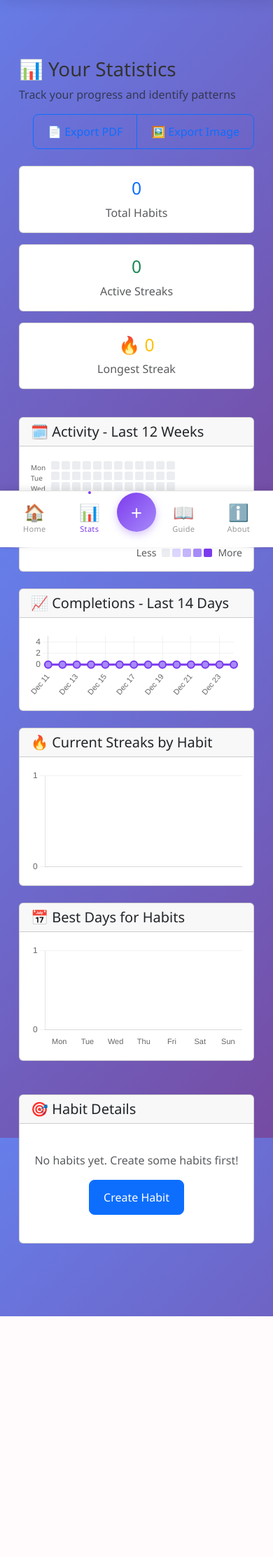
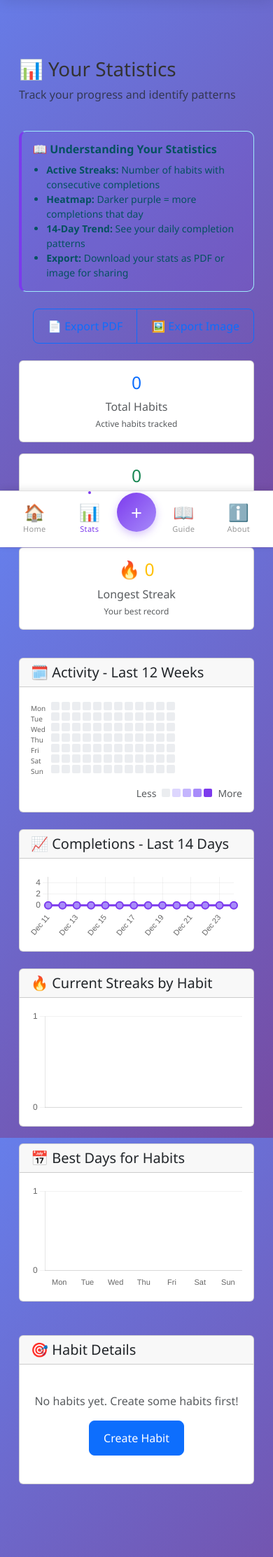
Before and after one commit to pav-vil/habit-tracker-app, a Flask app: page /stats/ in a window 390 px wide. Shown: the part 62-2287 px from the top of the page at 70% size. Before the commit the page ends 1943 px from the top, so only its background shows below. Run offline with Flask 3, Linux system fonts and the light colour scheme; the visitor is signed in with stand-in values (Sample User, id 1); data that the repository does not hold is empty; some libraries are stand-ins or nearby versions.

Commit message:
Add inline help text and comprehensive changelog
Enhanced user onboarding and documentation:

Features Added:
- Inline help banner on dashboard showing swipe gesture tips (mobile only)
- Comprehensive best practices guide on habit form with examples
- Tooltips and explanatory text on statistics page cards
- Detailed CHANGELOG.md documenting all versions from 1.0.0 to 1.4.0

Improvements:
- Better user understanding of statistics (Active Streaks, Heatmap, etc.)
- Clearer guidance on habit creation with specific examples
- Version history tracking for future updates
- Migration notes for each version

Files Modified:
- templates/dashboard.html: Added swipe gesture help banner
- templates/habit_form.html: Added best practices guide and examples
- templates/stats.html: Added tooltips and card descriptions
- CHANGELOG.md: Created comprehensive version history

🤖 Generated with [Claude Code](https://claude.com/claude-code)

Co-Authored-By: Claude Sonnet 4.5 <noreply@anthropic.com>

```diff
--- a/templates/stats.html
+++ b/templates/stats.html
@@ -11,6 +11,28 @@
             <h1><span aria-hidden="true">📊</span> Your Statistics</h1>
             <p class="text-muted">Track your progress and identify patterns</p>
         </div>
+    </div>
+
+    <!-- Helpful Guide Banner -->
+    <div class="alert alert-info mb-4" role="alert" style="border-left: 4px solid #7c3aed; background: rgba(124, 58, 237, 0.1);">
+        <h6 class="alert-heading mb-2"><strong>📖 Understanding Your Statistics</strong></h6>
+        <div class="row">
+            <div class="col-md-6">
+                <ul class="mb-0 small" style="padding-left: 1.2rem;">
+                    <li><strong>Active Streaks:</strong> Number of habits with consecutive completions</li>
+                    <li><strong>Heatmap:</strong> Darker purple = more completions that day</li>
+                </ul>
+            </div>
+            <div class="col-md-6">
+                <ul class="mb-0 small" style="padding-left: 1.2rem;">
+                    <li><strong>14-Day Trend:</strong> See your daily completion patterns</li>
+                    <li><strong>Export:</strong> Download your stats as PDF or image for sharing</li>
+                </ul>
+            </div>
+        </div>
+    </div>
+
+    <div class="row mb-4">
         <div class="col-md-4 text-end">
             <!-- Export Buttons -->
             <div class="btn-group" role="group" aria-label="Export options">
@@ -27,26 +49,32 @@
     <!-- Overview Cards -->
     <div class="row mb-4" role="region" aria-label="Statistics overview">
         <div class="col-md-4 mb-3">
-            <div class="card text-center h-100" role="article" aria-label="Total habits: {{ total_habits }}">
+            <div class="card text-center h-100" role="article" aria-label="Total habits: {{ total_habits }}"
+                 title="Total number of active habits you're tracking">
                 <div class="card-body">
                     <h2 class="text-primary" aria-label="{{ total_habits }} habits">{{ total_habits }}</h2>
                     <p class="text-muted mb-0">Total Habits</p>
+                    <small class="text-muted d-block mt-1" style="font-size: 0.75rem;">Active habits tracked</small>
                 </div>
             </div>
         </div>
         <div class="col-md-4 mb-3">
-            <div class="card text-center h-100" role="article" aria-label="Active streaks: {{ active_streaks }}">
+            <div class="card text-center h-100" role="article" aria-label="Active streaks: {{ active_streaks }}"
+                 title="Habits with at least 1 consecutive day of completion">
                 <div class="card-body">
                     <h2 class="text-success" aria-label="{{ active_streaks }} active streaks">{{ active_streaks }}</h2>
                     <p class="text-muted mb-0">Active Streaks</p>
+                    <small class="text-muted d-block mt-1" style="font-size: 0.75rem;">Consecutive completions</small>
                 </div>
             </div>
         </div>
         <div class="col-md-4 mb-3">
-            <div class="card text-center h-100" role="article" aria-label="Longest streak: {{ longest_streak }} days">
+            <div class="card text-center h-100" role="article" aria-label="Longest streak: {{ longest_streak }} days"
+                 title="Your best streak record across all habits">
                 <div class="card-body">
                     <h2 class="text-warning" aria-label="{{ longest_streak }} days"><span aria-hidden="true">🔥</span> {{ longest_streak }}</h2>
                     <p class="text-muted mb-0">Longest Streak</p>
+                    <small class="text-muted d-block mt-1" style="font-size: 0.75rem;">Your best record</small>
                 </div>
             </div>
         </div>
```
Also changed, not shown: templates/dashboard.html (+7 -0 lines), templates/habit_form.html (+15 -1 lines), CHANGELOG.md (added).
